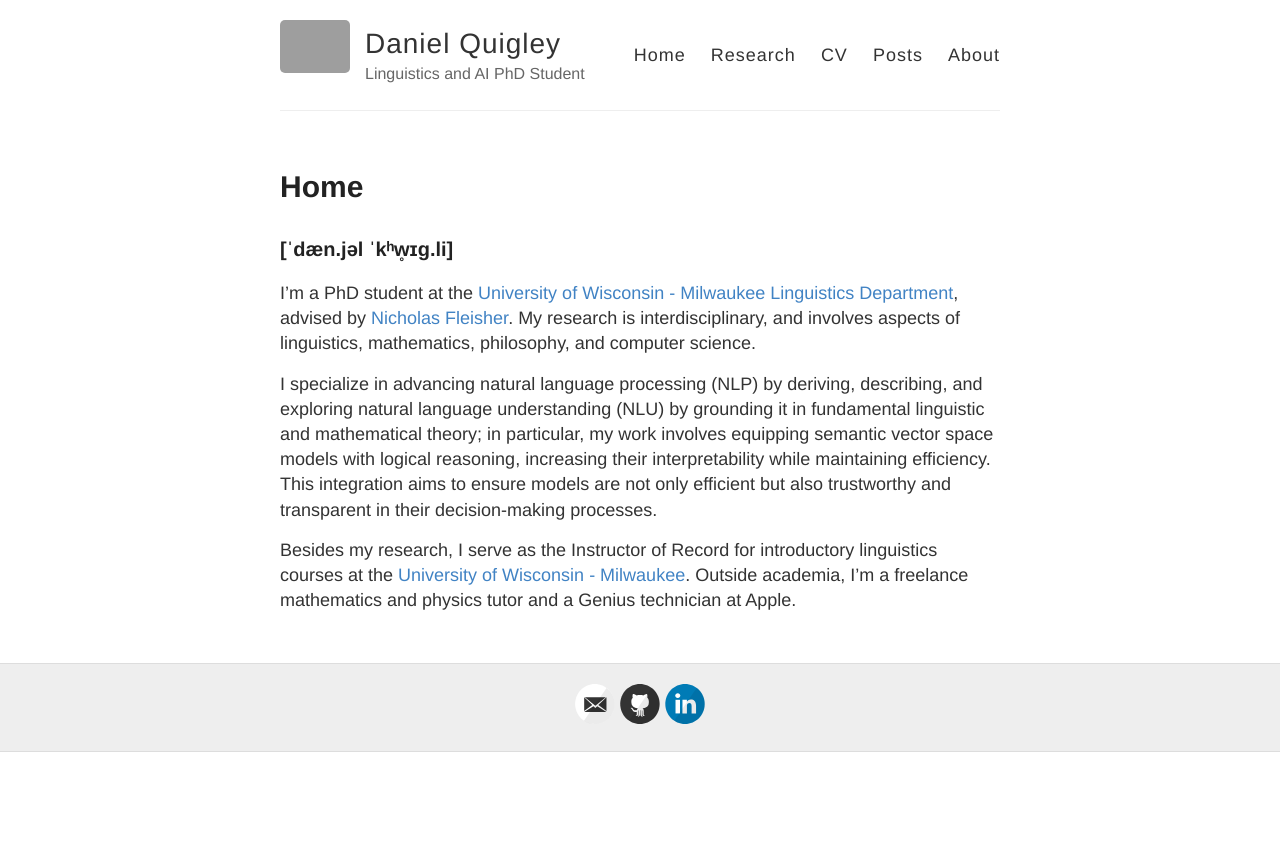
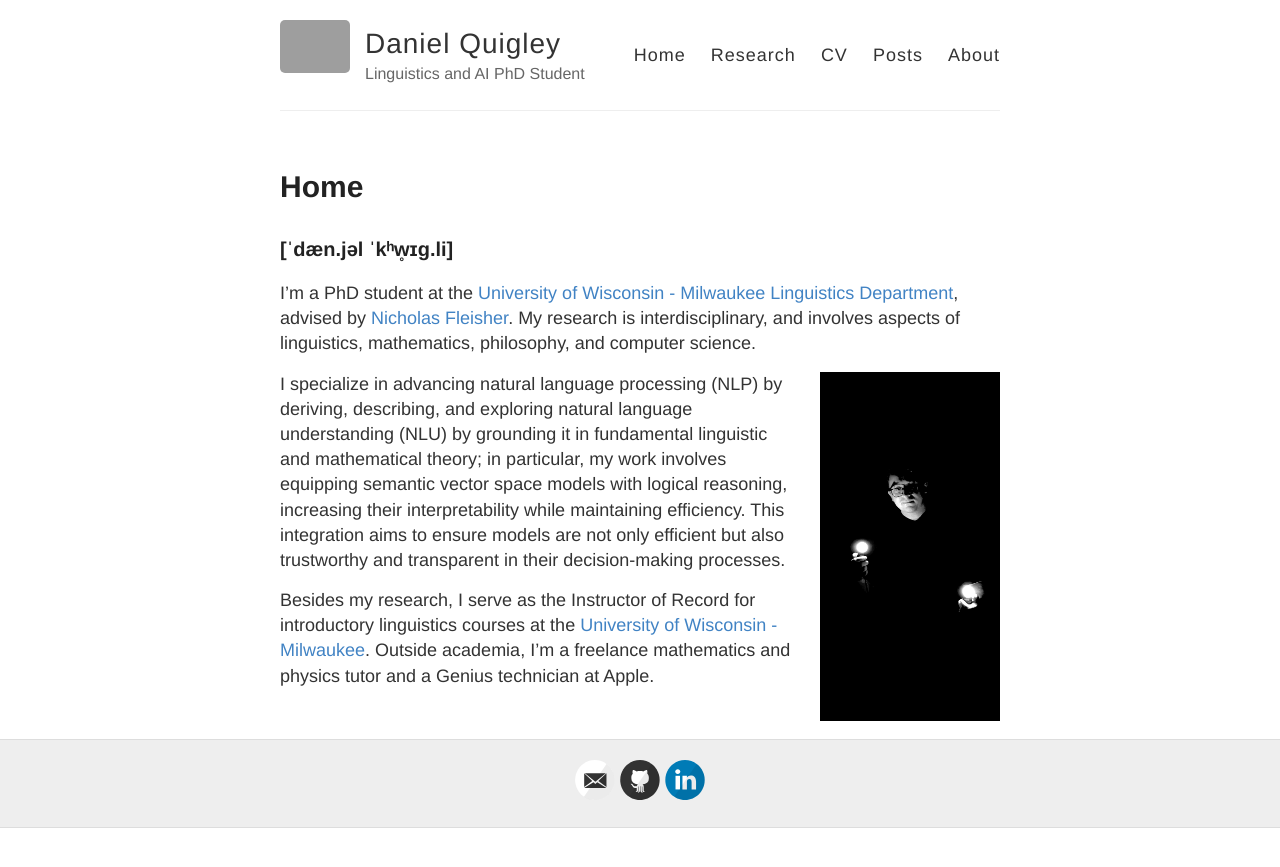
Before and after one commit to deltaquebec/dquigley.art, a Jekyll site: the page built from index.md, in a window 1280 px wide. Shown: the top 867 px of the page. Built offline with Jekyll 4.4.1, drawn with Linux system fonts in a browser that asks for light colours; grey boxes are pictures that could not be loaded.

Commit message:
Update index.md

```diff
--- a/index.md
+++ b/index.md
@@ -7,6 +7,8 @@ title: Home
 
 I'm a PhD student at the [University of Wisconsin - Milwaukee](https://uwm.edu/) [Linguistics Department](https://uwm.edu/linguistics/), advised by [Nicholas Fleisher](https://uwm.edu/linguistics/people/fleisher-nicholas/). My research is interdisciplinary, and involves aspects of linguistics, mathematics, philosophy, and computer science.
 
+<img src="/images/quigley_daniel_two_lights_port.jpg" alt="Profile Picture" style="float: right; margin-left: 20px; width: 180px;">
+
 I specialize in advancing natural language processing (NLP) by deriving, describing, and exploring natural language understanding (NLU) by grounding it in fundamental linguistic and mathematical theory; in particular, my work involves equipping semantic vector space models with logical reasoning, increasing their interpretability while maintaining efficiency. This integration aims to ensure models are not only efficient but also trustworthy and transparent in their decision-making processes.
 
 Besides my research, I serve as the Instructor of Record for introductory linguistics courses at the [University of Wisconsin - Milwaukee](https://uwm.edu/). Outside academia, I'm a freelance mathematics and physics tutor and a Genius technician at Apple.
```
